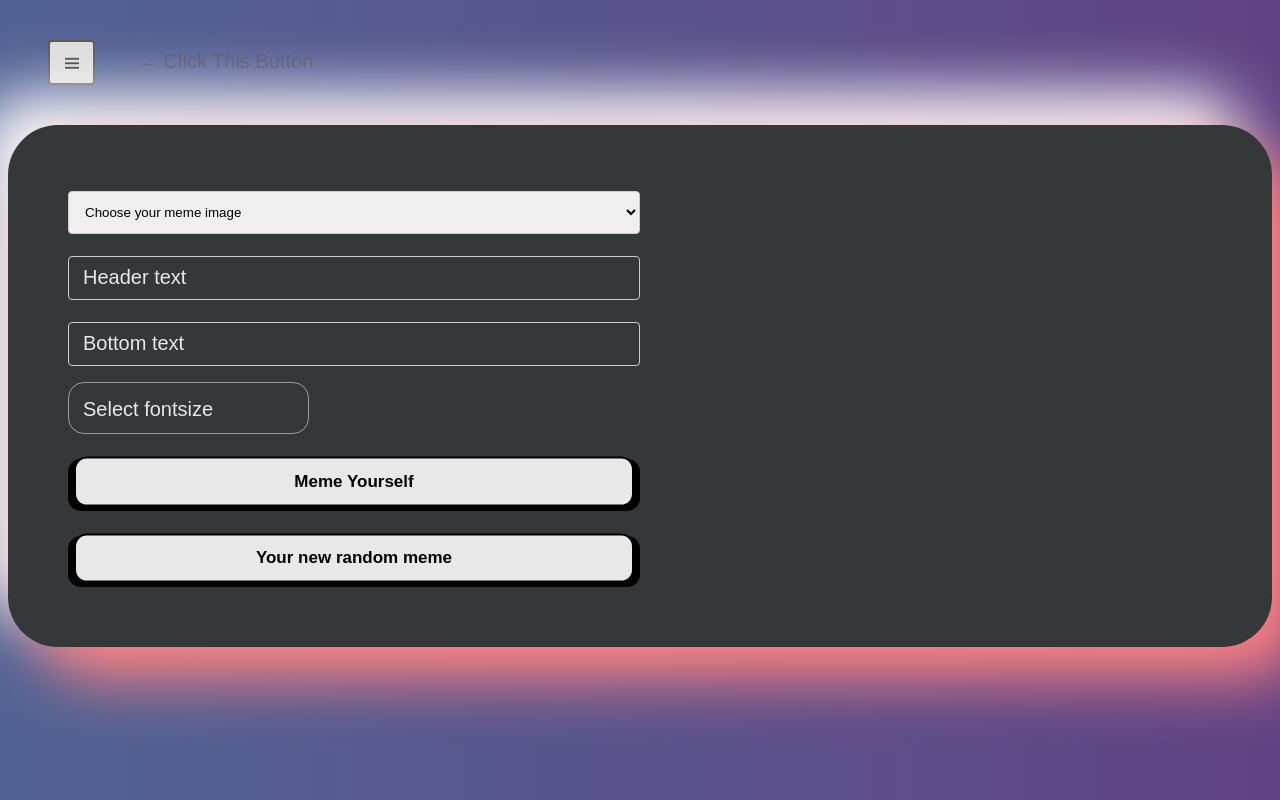
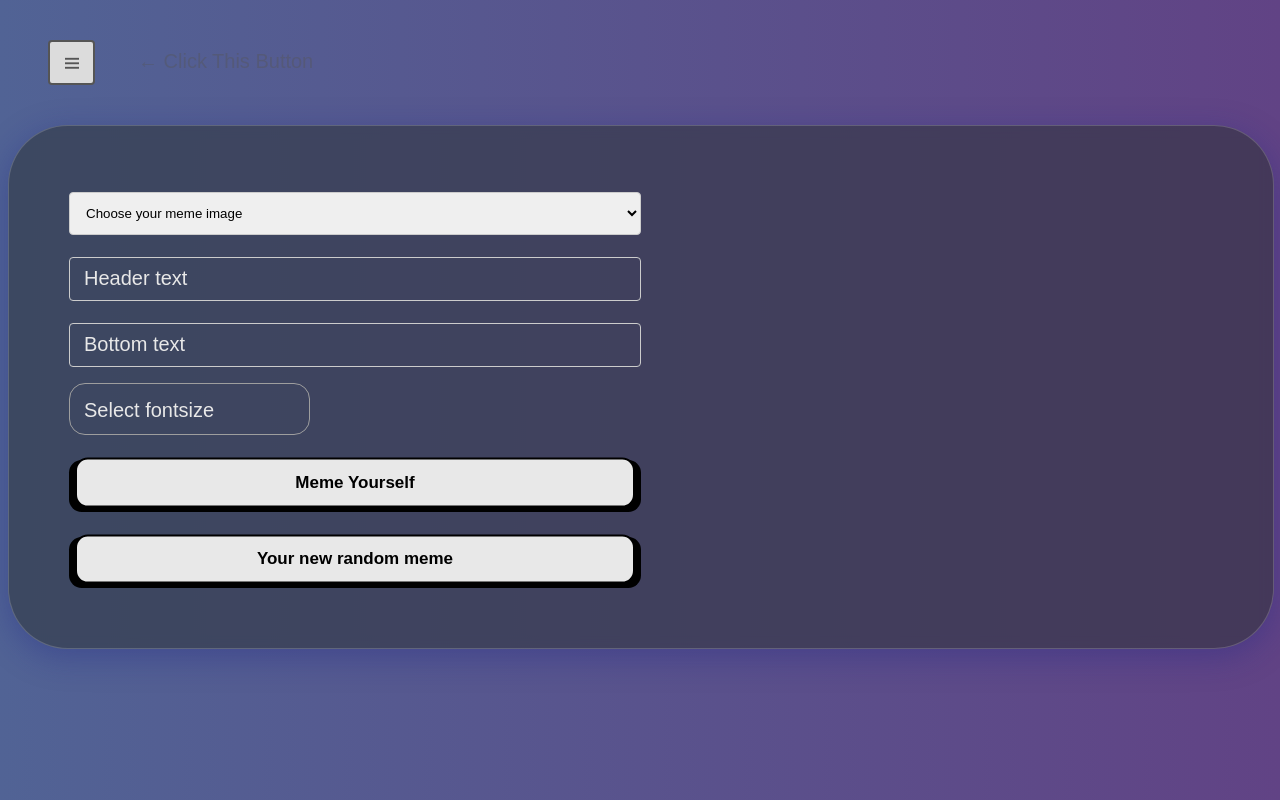
Before and after one commit to camcoem/meme-yourself, a plain HTML site: page index.html in a window 1280 px wide. Drawn offline with Linux system fonts and the light colour scheme; no server answers.

Commit message:
background change, and input colours

```diff
--- a/style.css
+++ b/style.css
@@ -176,13 +176,17 @@ button:active .button_top {
 }
 
 .try {
-  border-radius: 50px;
-  background: #353839;
-  box-shadow: 31px 31px 62px rgb(255 128 128), -31px -31px 62px #ffffff;
   display: flex;
   flex-direction: row;
   justify-content: space-evenly;
   width: 100%;
+
+  background: rgba(41, 47, 47, 0.5);
+  box-shadow: 0 8px 32px 0 rgba(31, 38, 135, 0.37);
+  backdrop-filter: blur(6px);
+  -webkit-backdrop-filter: blur(6px);
+  border-radius: 60px;
+  border: 1px solid rgba(255, 255, 255, 0.18);
 }
 
 .container {
@@ -235,7 +239,7 @@ button:active .button_top {
 .input:focus,
 input:valid {
   outline: none;
-  border: 1.5px solid #1a73e8;
+  border: 1.5px solid #a506df;
 }
 
 .input:focus ~ label,
@@ -243,7 +247,7 @@ input:valid ~ label {
   transform: translateY(-50%) scale(0.8);
   background-color: #212121;
   padding: 0 0.2em;
-  color: #2196f3;
+  color: #a506df;
 }
 
 /* .input {
```
